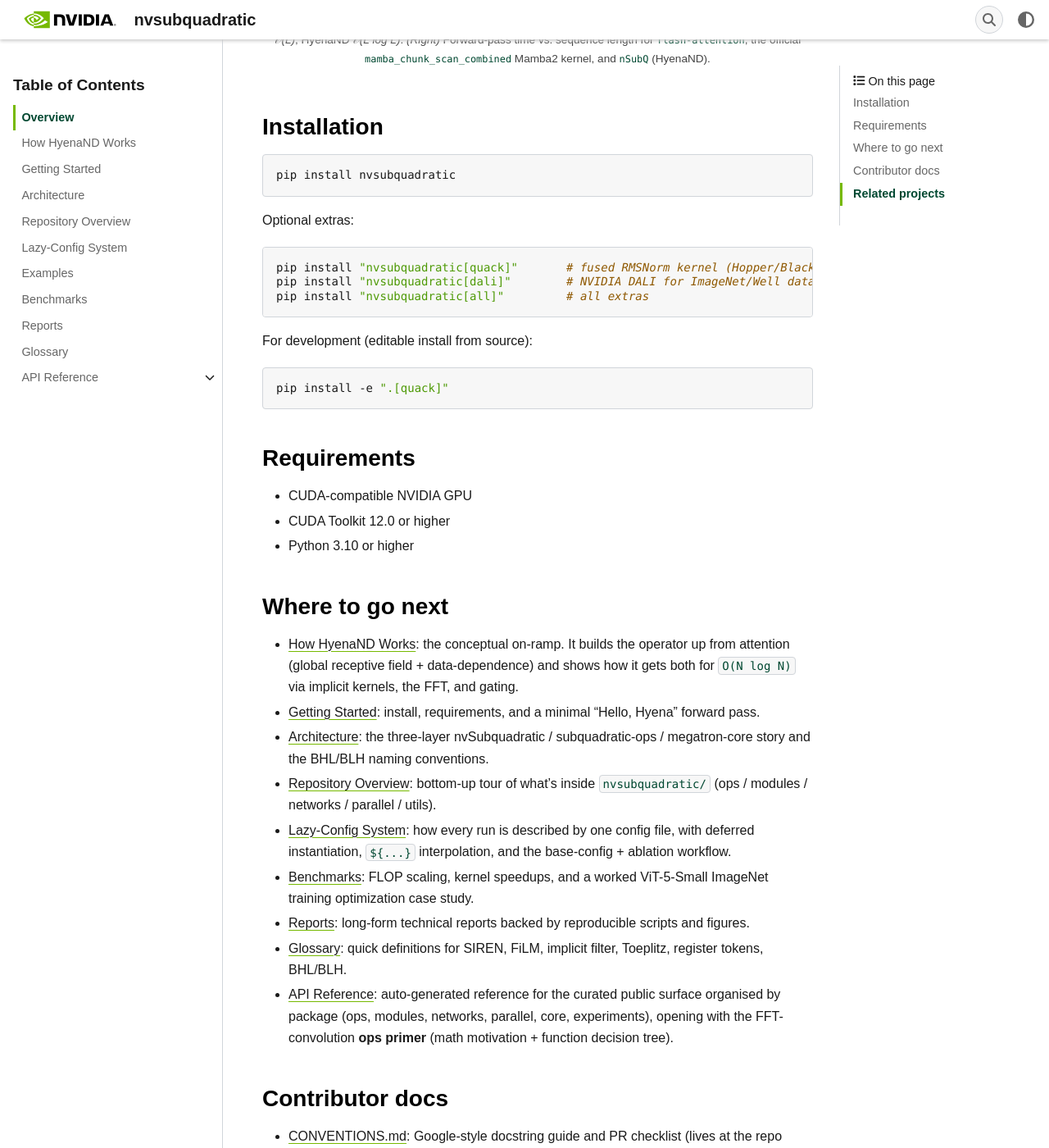
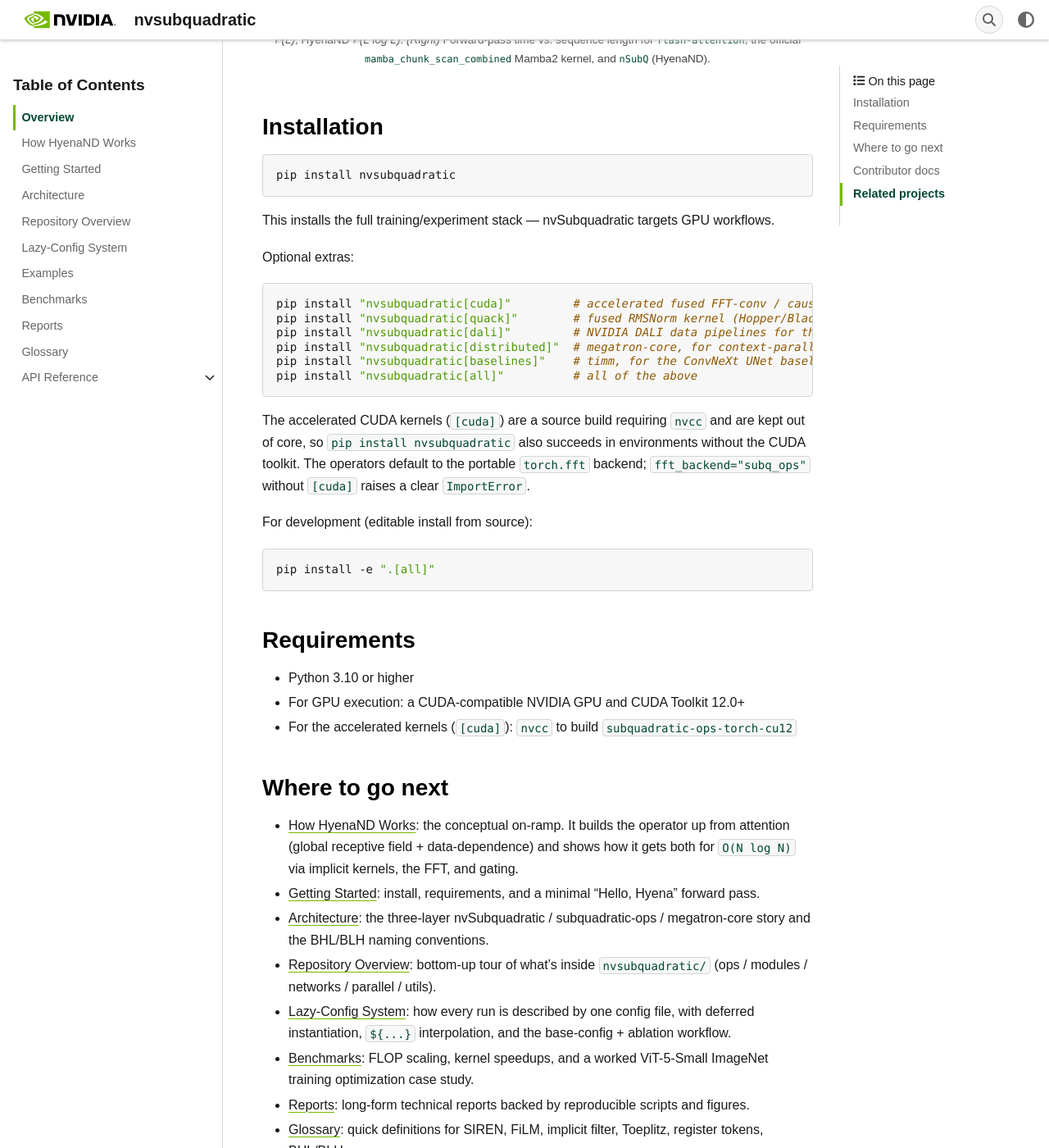
Before and after one commit to NVIDIA-BioNeMo/nvSubquadratic, a Sphinx documentation site: the page built from docs/index.rst, in a window 1280 px wide and 1400 px high, scrolled down 890 px. Shown: the whole window at 82% size. Built offline with Sphinx 7.4.7, drawn with Linux system fonts in a browser that asks for light colours; some web fonts are replaced.

Commit message:
0.1.1: CPU-installable core, optional [cuda]/[distributed]/[baselines] extras

```diff
--- a/docs/index.rst
+++ b/docs/index.rst
@@ -85,26 +85,38 @@
 
     pip install nvsubquadratic
 
+This installs the full training/experiment stack — nvSubquadratic targets GPU
+workflows.
+
 Optional extras:
 
 .. code-block:: bash
 
-    pip install "nvsubquadratic[quack]"       # fused RMSNorm kernel (Hopper/Blackwell only)
-    pip install "nvsubquadratic[dali]"        # NVIDIA DALI for ImageNet/Well data pipelines
-    pip install "nvsubquadratic[all]"         # all extras
+    pip install "nvsubquadratic[cuda]"         # accelerated fused FFT-conv / causal-conv CUDA kernels
+    pip install "nvsubquadratic[quack]"        # fused RMSNorm kernel (Hopper/Blackwell only)
+    pip install "nvsubquadratic[dali]"         # NVIDIA DALI data pipelines for the examples
+    pip install "nvsubquadratic[distributed]"  # megatron-core, for context-parallel / distributed training
+    pip install "nvsubquadratic[baselines]"    # timm, for the ConvNeXt UNet baseline models
+    pip install "nvsubquadratic[all]"          # all of the above
+
+The accelerated CUDA kernels (``[cuda]``) are a source build requiring ``nvcc``
+and are kept out of core, so ``pip install nvsubquadratic`` also succeeds in
+environments without the CUDA toolkit. The operators default to the portable
+``torch.fft`` backend; ``fft_backend="subq_ops"`` without ``[cuda]`` raises a
+clear ``ImportError``.
 
 For development (editable install from source):
 
 .. code-block:: bash
 
-    pip install -e ".[quack]"
+    pip install -e ".[all]"
 
 Requirements
 ------------
 
-- CUDA-compatible NVIDIA GPU
-- CUDA Toolkit 12.0 or higher
 - Python 3.10 or higher
+- For GPU execution: a CUDA-compatible NVIDIA GPU and CUDA Toolkit 12.0+
+- For the accelerated kernels (``[cuda]``): ``nvcc`` to build ``subquadratic-ops-torch-cu12``
 
 Where to go next
 ----------------
```
Also changed, not shown: CHANGELOG.md (added, +57 -0 lines), README.md (+16 -4 lines), docs/getting_started.md (+7 -3 lines), pyproject.toml (+37 -10 lines), 5 other files.
